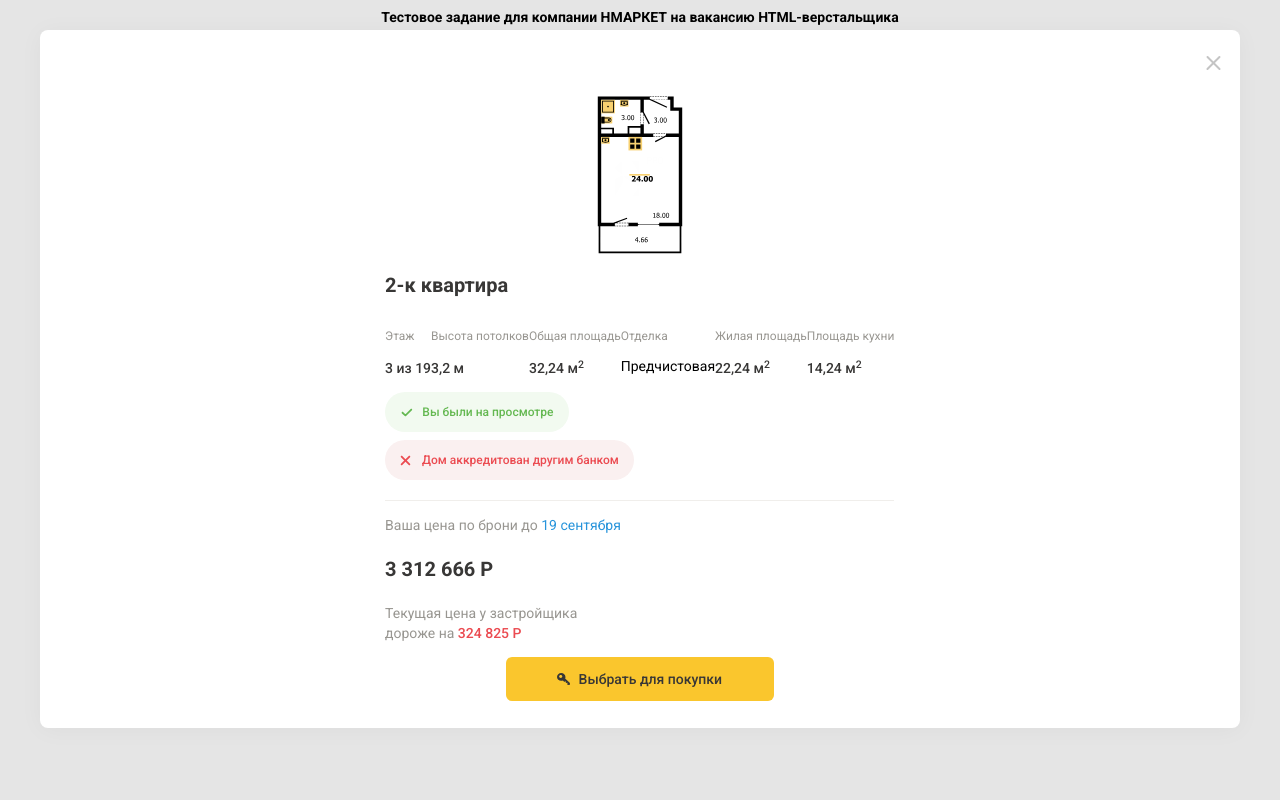
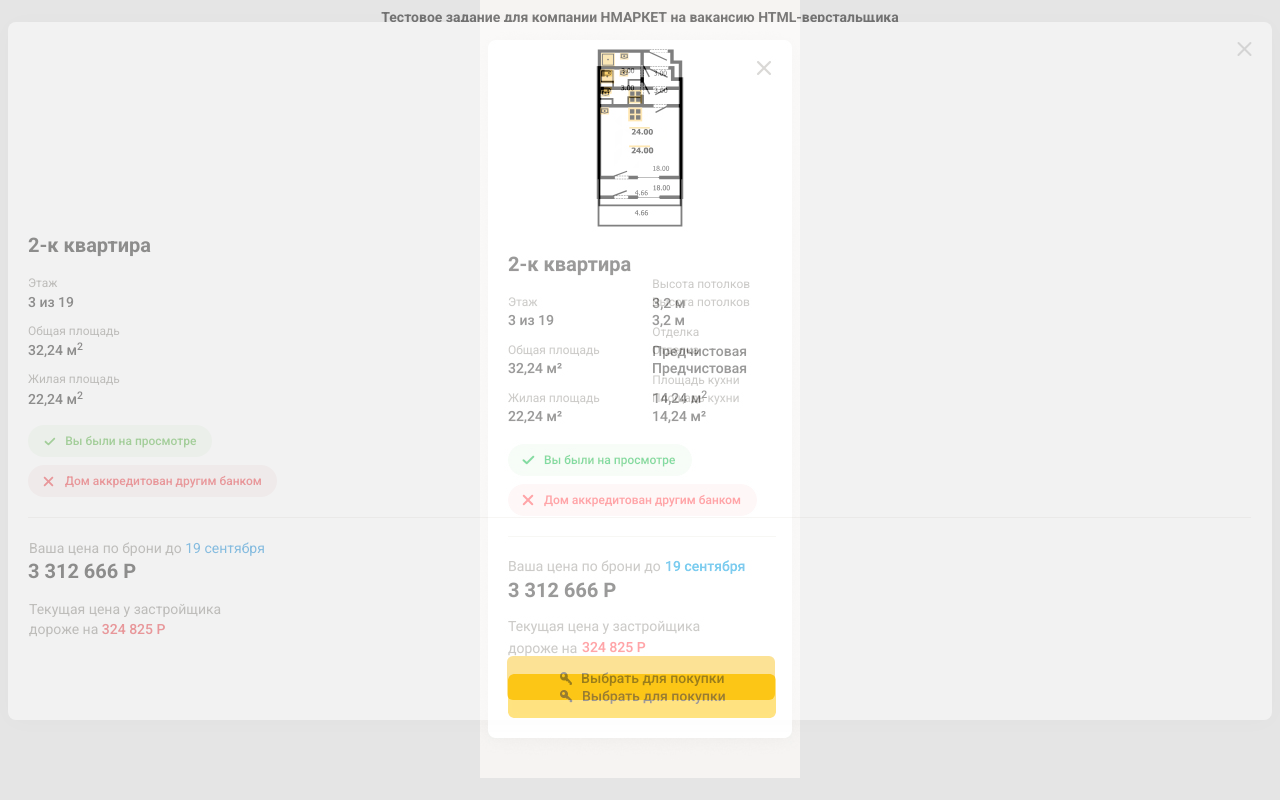
Before and after one commit to EvgenyFirst/test-task-hmarket, a plain HTML site: page index.html in a window 1280 px wide. Drawn offline with Linux system fonts and the light colour scheme.

Commit message:
Верстка мобильной ширины сайта (продолжение)

```diff
--- a/index.html
+++ b/index.html
@@ -39,57 +39,57 @@
         <button type="button" class="section-2__modal-x"></button>
       </div>
       <div class="section-2__modal-objects">
-        <img src="img/apartment-plan.svg" width="86" height="160" alt="План квартиры">
-        <div>
+        <img class="section-2__modal-objects-img" src="img/apartment-plan.svg" width="86" height="160" alt="План квартиры">
+        <div class="section-2__modal-objects-group">
           <h2 class="section-2__modal-header">
             2-к квартира
           </h2>
           <div class="section-2__modal-info">
             <div>
-              <p class="section-2__modal-header-add">
+              <p class="section-2__modal-header-add section-2__modal-header-add-one">
                 Этаж
               </p>
-              <p class="section-2__modal-info-add">
+              <p class="section-2__modal-info-add section-2__modal-info-add-one">
                 3 из 19
               </p>
             </div>
             <div>
-              <p class="section-2__modal-header-add">
+              <p class="section-2__modal-header-add section-2__modal-header-add-two">
                 Высота потолков
               </p>
-              <p class="section-2__modal-info-add">
+              <p class="section-2__modal-info-add section-2__modal-info-add-two">
                 3,2 м
               </p>
             </div>
             <div>
-              <p class="section-2__modal-header-add">
+              <p class="section-2__modal-header-add section-2__modal-header-add-three">
                 Общая площадь
               </p>
-              <p class="section-2__modal-info-add">
+              <p class="section-2__modal-info-add section-2__modal-info-add-three">
                 32,24 м<sup>2</sup>
               </p>
             </div>
             <div>
-              <p class="section-2__modal-header-add">
+              <p class="section-2__modal-header-add section-2__modal-header-add-four">
                 Отделка
               </p>
-              <p>
+              <p class="section-2__modal-info-add section-2__modal-info-add-four">
                 Предчистовая
               </p>
             </div>
             <div>
-              <p class="section-2__modal-header-add">
+              <p class="section-2__modal-header-add section-2__modal-header-add-five">
                 Жилая площадь
               </p>
-              <p class="section-2__modal-info-add">
+              <p class="section-2__modal-info-add section-2__modal-info-add-five">
                 22,24 м<sup>2</sup>
               </p>
             </div>
             <div>
-              <p class="section-2__modal-header-add">
+              <p class="section-2__modal-header-add section-2__modal-header-add-six">
                 Площадь кухни
               </p>
-              <p class="section-2__modal-info-add">
+              <p class="section-2__modal-info-add section-2__modal-info-add-six">
                 14,24 м<sup>2</sup>
               </p>
             </div>
@@ -110,7 +110,7 @@
             <p class="section-2__modal-sum">
               3 312 666 Р
             </p>
-            <p class="section-2__modal-different">Текущая цена у застройщика<br> дороже на <span
+            <p class="section-2__modal-different section-2__modal-different-add">Текущая цена у застройщика<br> дороже на <span
                 class="section-2__modal-difference">324 825 Р</span></p>
           </div>
         </div>
--- a/scss/config/01-config.scss
+++ b/scss/config/01-config.scss
@@ -13,20 +13,24 @@ html {
 
 body {
     min-width: 320px;
+    min-height: 780px;
 
     margin: 0;
 
     padding: 0;
 
-    font-family: 'Roboto', Arial, sans-serif;
+    font-family: "Roboto", Arial, sans-serif;
     font-size: 14px;
     line-height: normal;
     font-weight: normal;
     font-style: normal;
 
-    background-color: #E5E5E5;
+    background-color: #e5e5e5;
     background-position: top center;
     background-repeat: no-repeat;
+
+    background-image: url("../img/320.jpg");
+    opacity: 0.5;
 
     // background-image: url("../img/maket.jpg");
     // opacity: 0.5;
--- a/scss/section/01-header.scss
+++ b/scss/section/01-header.scss
@@ -15,6 +15,9 @@
     display: grid;
     justify-items: center;
     gap: 10px;
+
+    //outline: 3px solid red; // специальные цыета для рамок по заданию
+    //outline-offset: -3px; // специальные цыета для рамок по заданию
 }
 
 .section-1__header {
--- a/scss/section/02-section-2.scss
+++ b/scss/section/02-section-2.scss
@@ -4,7 +4,7 @@
 /* --------------------------------------------- */
 
 .section-2 {
-    margin-top: -31px;
+    margin-top: -39px;
     margin-right: 8px;
     margin-left: 8px;
 
@@ -17,7 +17,7 @@
 }
 
 .section-2__modal-window {
-    width: 95%;
+    width: 100%;
     height: auto;
     min-height: 698px;
 
@@ -29,6 +29,9 @@
 
     box-shadow: 0px 2px 24px rgba(0, 0, 0, 0.04);
     border-radius: 8px;
+
+    //outline: 3px solid green; // специальные цыета для рамок по заданию
+    //outline-offset: -3px; // специальные цыета для рамок по заданию
 }
 
 .section-2__modal-x-container {
@@ -46,10 +49,8 @@
     width: 14px;
     height: 14px;
 
-    margin-top: 26.56px;
-    margin-right: 20.56px;
+    border: none;
 
-    border: none;
     background-color: transparent;
 
     &::after {
@@ -61,8 +62,8 @@
         height: 2.1px;
 
         position: absolute;
-        top: 32px;
-        right: 17px;
+        top: 26px;
+        right: 18px;
 
         transform: rotate(-45deg);
 
@@ -80,8 +81,8 @@
         height: 2.1px;
 
         position: absolute;
-        top: 32px;
-        right: 17px;
+        top: 26px;
+        right: 18px;
 
         transform: rotate(45deg);
 
@@ -96,8 +97,8 @@
         width: 28px;
         height: 28px;
 
-        margin-top: 1.56px;
-        margin-right: -0.44px;
+        margin-top: -5.44px;
+        margin-right: 0.56px;
 
         position: relative;
 
@@ -127,10 +128,18 @@
 
     min-width: 268px;
 
-    margin-top: 18.56px;
-
     padding-right: 20.56px;
     padding-left: 20px;
+}
+
+.section-2__modal-objects-img {
+    margin-top: -20px;
+}
+
+.section-2__modal-objects-group {
+    margin-top: 6px;
+
+    width: 100%;
 }
 
 .section-2__modal-header {
@@ -141,9 +150,13 @@
 }
 
 .section-2__modal-info {
-    display: flex;
-    justify-content: space-between;
-    flex-wrap: wrap;
+    display: grid;
+    grid-template-columns: 1fr 1fr;
+    column-gap: 25px;
+
+    margin-top: -13px;
+
+    min-height: 160px;
 }
 
 .section-2__modal-header-add {
@@ -151,13 +164,79 @@
     font-size: 12px;
     line-height: 16px;
     color: #989691;
+
+    margin: 0;
 }
 
 .section-2__modal-info-add {
     font-weight: 500;
     font-size: 14px;
     line-height: 20px;
+
     color: #383736;
+
+    margin-top: -11px;
+    margin-bottom: 0;
+}
+
+.section-2__modal-header-add-one {
+    position: relative;
+    top: 13px;
+}
+
+.section-2__modal-header-add-two {
+    position: relative;
+    top: 14px;
+}
+
+.section-2__modal-header-add-three {
+    position: relative;
+    top: 7px;
+}
+
+.section-2__modal-header-add-four {
+    position: relative;
+    top: 8px;
+}
+
+.section-2__modal-header-add-five {
+    position: relative;
+    top: 2px;
+}
+
+.section-2__modal-header-add-six {
+    position: relative;
+    top: 3px;
+}
+
+.section-2__modal-info-add-one {
+    position: relative;
+    top: 25px;
+}
+
+.section-2__modal-info-add-two {
+    position: relative;
+    top: 26px;
+}
+
+.section-2__modal-info-add-three {
+    position: relative;
+    top: 19px;
+}
+
+.section-2__modal-info-add-four {
+    position: relative;
+    top: 20px;
+}
+
+.section-2__modal-info-add-five {
+    position: relative;
+    top: 15px;
+}
+
+.section-2__modal-info-add-six {
+    position: relative;
+    top: 14px;
 }
 
 .section-2__modal-add-info {
@@ -170,10 +249,11 @@
     align-items: center;
     justify-content: center;
 
+    margin-top: 3px;
+    margin-bottom: 5px;
+
     width: 184px;
     min-height: 32px;
-
-    margin-bottom: 8px;
 
     border-radius: 22px;
 
@@ -196,6 +276,7 @@
     width: 249px;
     min-height: 32px;
 
+    margin-top: 3px;
     margin-bottom: 20px;
 
     border-radius: 22px;
@@ -208,6 +289,8 @@
     font-size: 12px;
     line-height: 16px;
     color: #64b851;
+
+    margin: 0;
 }
 
 .section-2__modal-another-result {
@@ -215,6 +298,8 @@
     font-size: 12px;
     line-height: 16px;
     color: #eb4b51;
+
+    margin: 0;
 }
 
 .section-2__modal-price {
@@ -233,6 +318,14 @@
     font-size: 14px;
     line-height: 20px;
     color: #989691;
+
+    margin-top: 20px;
+
+    padding-left: 1px;
+}
+
+.section-2__modal-different-add {
+    margin-top: -6px;
 }
 
 .section-2__modal-data {
@@ -244,6 +337,8 @@
     font-size: 20px;
     line-height: 28px;
     color: #383736;
+
+    margin-top: -15px;
 }
 
 .section-2__modal-difference {
@@ -259,10 +354,12 @@
     min-width: 268px;
     min-height: 44px;
 
+    margin-top: 3px;
     margin-bottom: 20px;
+    margin-left: 3px;
 
     padding-top: 12px;
-    padding-right: 50px;
+    padding-right: 48px;
     padding-bottom: 12px;
     padding-left: 50px;
 
```
Also changed, not shown: css/main.css, img/320.jpg (added).
